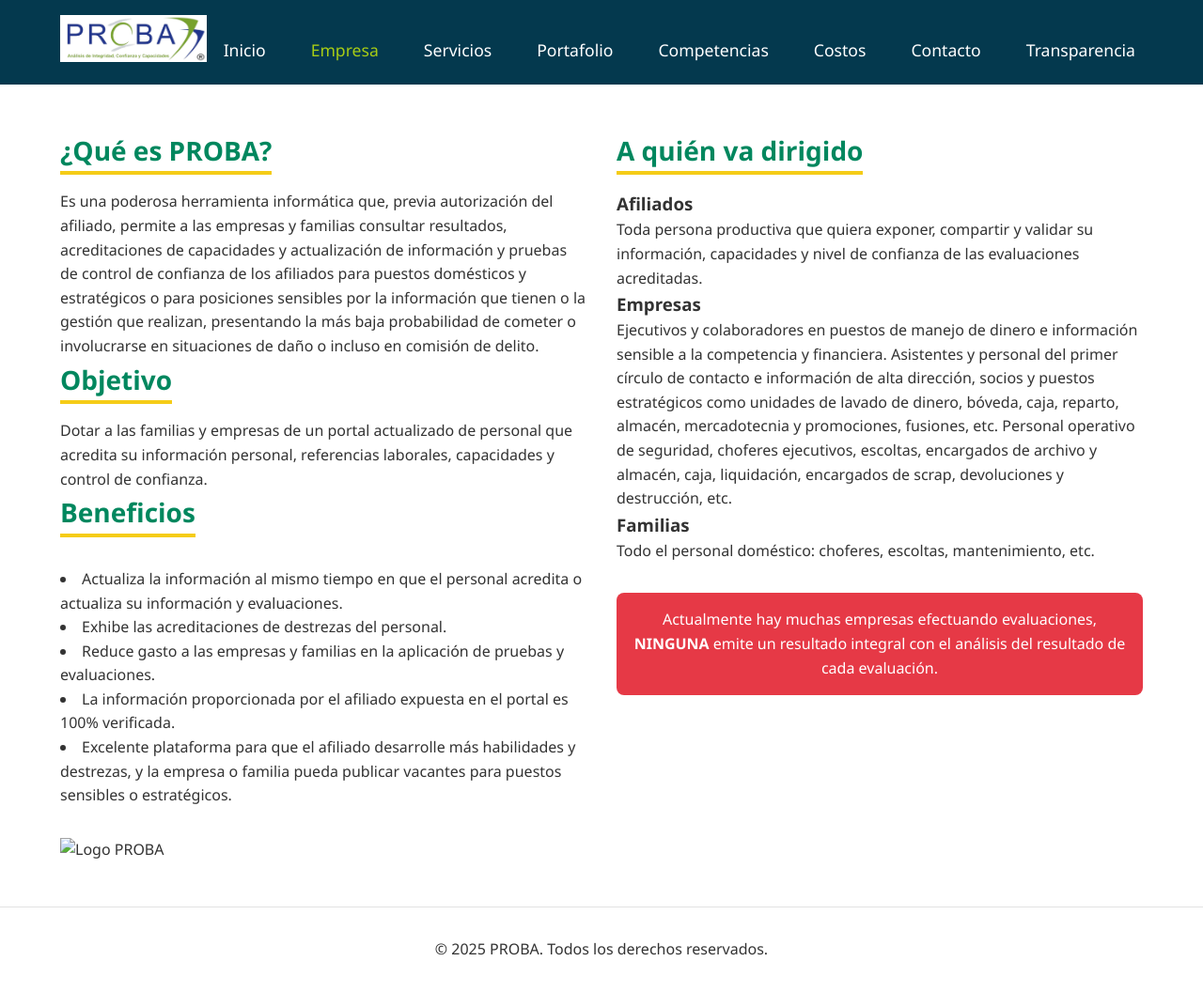
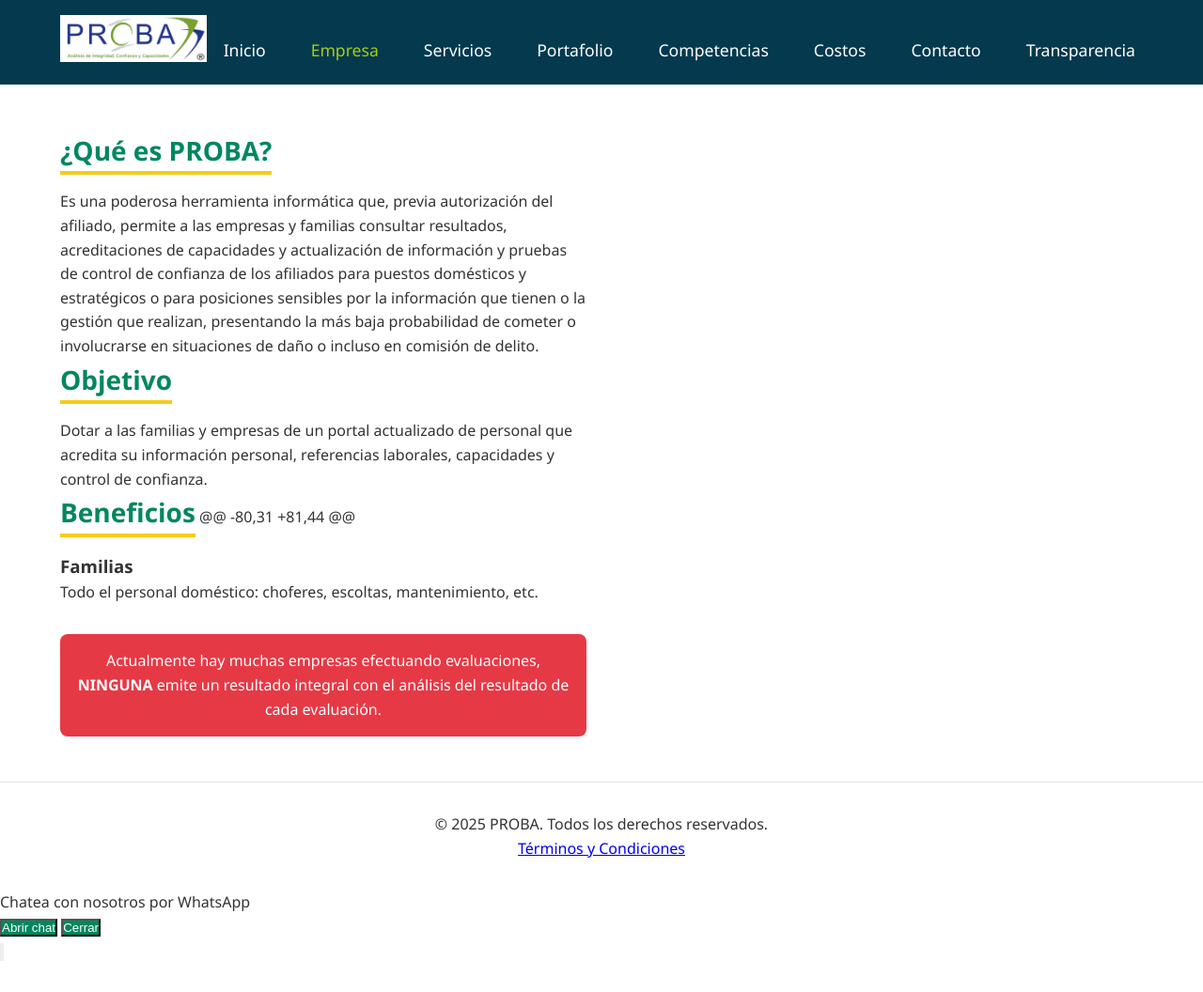
Before and after one commit to DrDavid31/Proba-Bueno, a plain HTML site: page empresa.html in a window 1280 px wide. Shown: the whole page at 94% size. After the commit the page ends 1025 px from the top, so only its background shows below. Drawn offline with Linux system fonts and the light colour scheme.

Commit message:
Update empresa.html

```diff
--- a/empresa.html
+++ b/empresa.html
@@ -1,4 +1,3 @@
-<!-- Archivo: empresa.html -->
 <!DOCTYPE html>
 <html lang="es">
 <head>
@@ -50,34 +49,7 @@
 
         <!-- Beneficios -->
         <h2>Beneficios</h2>
-        <ul>
-          <li>Actualiza la información al mismo tiempo en que el personal acredita o actualiza su información y evaluaciones.</li>
-          <li>Exhibe las acreditaciones de destrezas del personal.</li>
-          <li>Reduce gasto a las empresas y familias en la aplicación de pruebas y evaluaciones.</li>
-          <li>La información proporcionada por el afiliado expuesta en el portal es 100% verificada.</li>
-          <li>Excelente plataforma para que el afiliado desarrolle más habilidades y destrezas, y la empresa o familia pueda publicar vacantes para puestos sensibles o estratégicos.</li>
-        </ul>
-
-        <!-- Logo en pie de sección -->
-        <img src="images/logo-proba.png" alt="Logo PROBA" style="width:120px; margin-top:2rem;">
-      </div>
-
-      <!-- Columna derecha -->
-      <div>
-        <h2>A quién va dirigido</h2>
-
-        <h3>Afiliados</h3>
-        <p>
-          Toda persona productiva que quiera exponer, compartir y validar su información, capacidades y nivel de confianza de las evaluaciones acreditadas.
-        </p>
-
-        <h3>Empresas</h3>
-        <p>
-          Ejecutivos y colaboradores en puestos de manejo de dinero e información sensible a la competencia y financiera.
-          Asistentes y personal del primer círculo de contacto e información de alta dirección, socios y puestos estratégicos como unidades de lavado de dinero, bóveda, caja, reparto, almacén, mercadotecnia y promociones, fusiones, etc.
-          Personal operativo de seguridad, choferes ejecutivos, escoltas, encargados de archivo y almacén, caja, liquidación, encargados de scrap, devoluciones y destrucción, etc.
-        </p>
-
+@@ -80,31 +81,44 @@
         <h3>Familias</h3>
         <p>
           Todo el personal doméstico: choferes, escoltas, mantenimiento, etc.
@@ -103,8 +75,21 @@
   <footer>
     <div class="container footer-content">
       <p>© 2025 PROBA. Todos los derechos reservados.</p>
+      <p><a href="terminos.html" class="terms-link">Términos y Condiciones</a></p>
     </div>
   </footer>
+  <!-- Botón flotante de WhatsApp -->
+  <div id="whatsapp-overlay" class="whatsapp-overlay hidden">
+    <p>Chatea con nosotros por WhatsApp</p>
+    <div class="buttons">
+      <button type="button" class="btn-secondary" id="whatsapp-open">Abrir chat</button>
+      <button type="button" class="btn-secondary" id="whatsapp-close">Cerrar</button>
+    </div>
+  </div>
+  <button id="whatsapp-btn" class="whatsapp-btn" aria-label="WhatsApp">
+    <svg viewBox="0 0 32 32" aria-hidden="true"><path d="M16 0c-8.8 0-16 7.2-16 16 0 2.9 0.8 5.7 2.3 8.2l-2.3 8.4 8.6-2.2c2.4 1.3 5.1 2 7.8 2 8.8 0 16-7.2 16-16s-7.2-16-16-16zm0 29.3c-2.2 0-4.4-0.6-6.3-1.7l-0.4-0.2-5.1 1.3 1.4-4.9-0.3-0.5c-1.4-2.2-2.2-4.7-2.2-7.3 0-7.5 6.1-13.6 13.6-13.6s13.6 6.1 13.6 13.6c0 7.5-6.1 13.6-13.6 13.6zm7.6-9.4c-0.3-0.1-1.9-0.9-2.2-1-0.3-0.1-0.5-0.2-0.7 0.2-0.2 0.3-0.8 1-1 1.2-0.2 0.2-0.4 0.3-0.7 0.1-0.3-0.1-1.3-0.5-2.4-1.5-0.9-0.8-1.5-1.8-1.7-2.1-0.2-0.3 0-0.5 0.1-0.6 0.1-0.1 0.3-0.3 0.4-0.4 0.1-0.1 0.1-0.2 0.2-0.3 0.1-0.1 0.1-0.2 0.2-0.3s0.1-0.2 0-0.3c0-0.1-0.7-1.7-1-2.4-0.3-0.7-0.6-0.6-0.8-0.6-0.3 0-0.5 0-0.7 0-0.2 0-0.3 0-0.5 0.3s-0.6 0.6-0.6 1.5 0.6 1.8 0.7 1.9c0.1 0.1 1.1 1.6 2.7 2.8 1.2 0.9 2.1 1.2 2.4 1.3s0.5 0.1 0.7-0.1c0.2-0.2 0.8-0.9 1.1-1.2s0.5-0.3 0.8-0.2c0.3 0.1 1.9 0.9 2.2 1 0.3 0.1 0.5 0.2 0.5 0.3 0.1 0.2 0.1 1.2-0.2 1.6z"/></svg>
+  </button>
+
 
   <script src="js/script.js"></script>
 </body>
```
